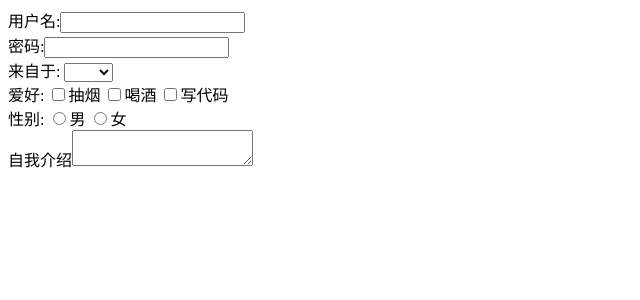
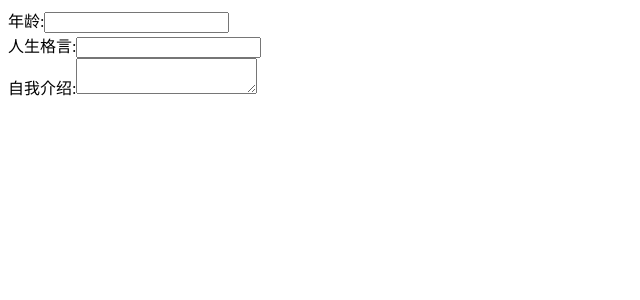
Before and after one commit to Efreet-kotori/vueday1, a Vue app: page / in a window 1280 px wide. Shown: the top 300 px of the page, without its empty margins (0-640 px from the left). Built offline with nearby package versions, Linux system fonts and the light colour scheme.

Commit message:
v-model修饰符

```diff
--- a/src/App.vue
+++ b/src/App.vue
@@ -1,66 +1,33 @@
 <template>
-  <div >
-    <!--
-    	v-model:是实现vuejs 变量和表单标签value属性, 双向绑定的指令
-    -->
+    <!-- 1 .number修饰符-把值parseFloat转数值再赋予给v-model对应的变量
+    2 .trim修饰 - 去除首尾两边空格
+    3 .lazy修饰符 - 失去焦点内容改变时(onchange事件), 把内容同步给v-model的变量 -->
+  <div>
     <div>
-      <span>用户名:</span>
-      <input type="text" v-model="username" />
+      <span>年龄:</span>
+      <input type="text" v-model.number="age">
     </div>
     <div>
-      <span>密码:</span>
-      <input type="password" v-model="pass" />
+      <span>人生格言:</span>
+      <input type="text" v-model.trim="motto">
     </div>
     <div>
-      <span>来自于: </span>
-      <!-- 下拉菜单要绑定在select上 -->
-      <select v-model="from">
-        <option value="北京市">北京</option>
-        <option value="南京市">南京</option>
-        <option value="天津市">天津</option>
-      </select>
-    </div>
-    <div>
-      <!-- (重要)
-      遇到复选框, v-model的变量值
-      非数组 - 关联的是复选框的checked属性
-      数组   - 关联的是复选框的value属性
-       -->
-      <span>爱好: </span>
-      <input type="checkbox" v-model="hobby" value="抽烟">抽烟
-      <input type="checkbox" v-model="hobby" value="喝酒">喝酒
-      <input type="checkbox" v-model="hobby" value="写代码">写代码
-    </div>
-    <div>
-      <span>性别: </span>
-      <input type="radio" value="男" name="sex" v-model="gender">男
-      <input type="radio" value="女" name="sex" v-model="gender">女
-    </div>
-    <div>
-      <span>自我介绍</span>
-      <textarea v-model="intro"></textarea>
+      <span>自我介绍:</span>
+      <textarea v-model.lazy="intro"></textarea>
     </div>
   </div>
 </template>
 
 <script>
 export default {
-
   data() {
     return {
-      username: "",
-      pass: "",
-      from: "",
-      hobby: [],
-      sex: "",
-      intro: "",
-    };
-    // 总结:
-    // 特别注意: v-model, 在input[checkbox]的多选框状态
-    // 变量为非数组, 则绑定的是checked的属性(true/false) - 常用于: 单个绑定使用
-    // 变量为数组, 则绑定的是他们的value属性里的值 - 常用于: 收集勾选了哪些值
+      age: "",
+      motto: "",
+      intro: ""
+    }
   }
-};
+}
 </script>
 
 <style>
```
